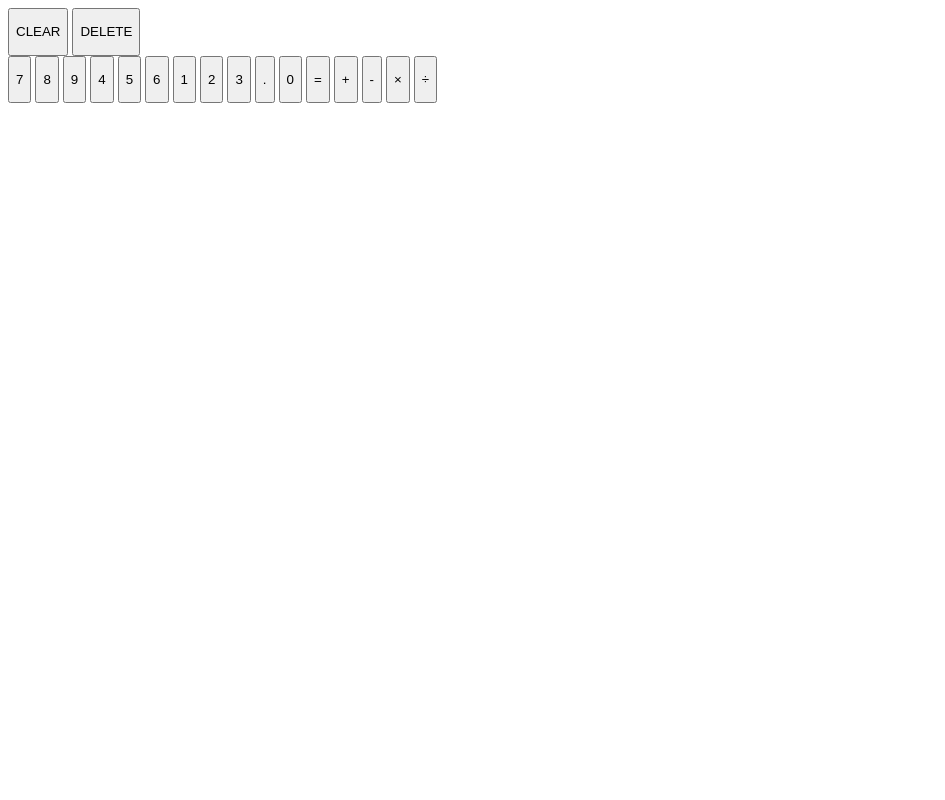
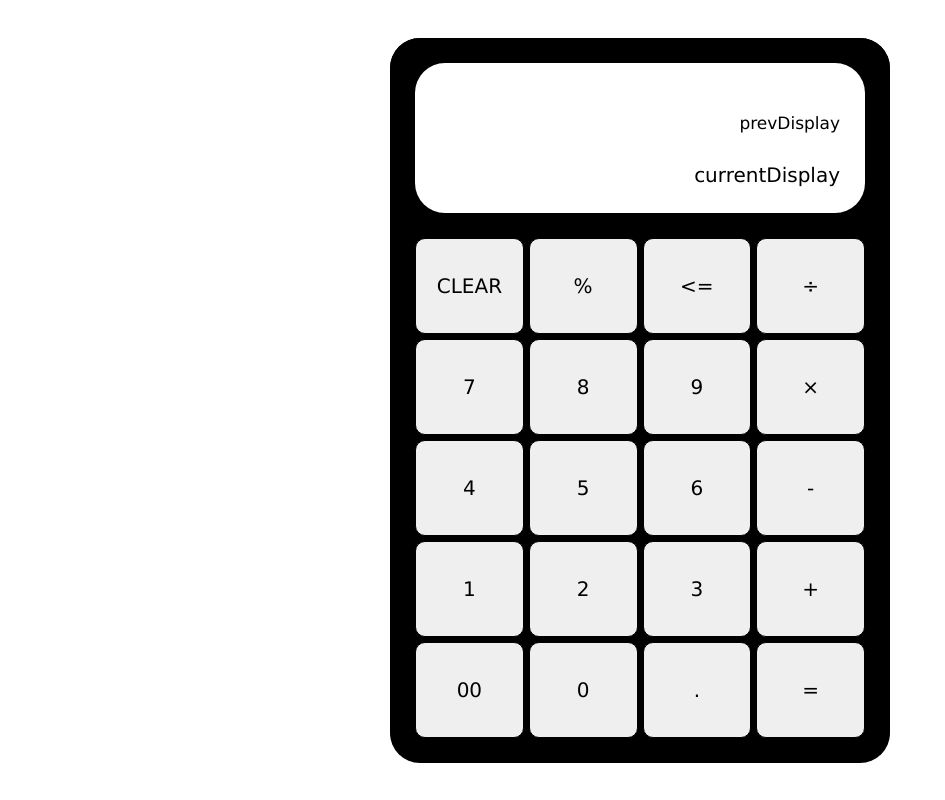
Before and after one commit to kepplin/odin-calculator, a plain HTML site: page index.html in a window 1280 px wide. Shown: the whole page, without its empty margins (0-945 px from the left). Drawn offline with Linux system fonts and the light colour scheme.

Commit message:
Style calculator buttons
This took a while because I encountered an error. I was attempting to get my button text to grow in size when the button was hovered over, for this I used the 'transform: scale(2)' property. What I failed to realise however was that this increased the container size of the button text, causing it to overflow to take the space of the other buttons. Hence once I hovered over a button and attempted to hover over a different button, my cursor would have to be far enough away from the first button for the effect to take place. So instead of using transform, I simply increased the font size once the button was hovered, achieving the intended effect without increasing the size of the container.

```diff
--- a/index.html
+++ b/index.html
@@ -11,31 +11,41 @@
 <body>
     <div class="calcBody">
         <div class="calcDisplay">
-            <div class="prevDisplay"></div>
-            <div class="currentDisplay"></div>
+            <div class="screenDisplay">
+                <div class="prevDisplay">prevDisplay</div>
+                <div class="currentDisplay">currentDisplay</div>
+            </div>
         </div>
         <div class="buttonsBody">
-            <div class="removalButtons">
-                <button class="clearButton"><p class="buttonsText">CLEAR</p></button>
-                <button class="deleteButton"><p class="buttonsText">DELETE</p></button>
-            </div>
             <div class="numberButtons">
-                <button class="sevenButton"><p class="buttonsText">7</p></button>
-                <button class="eightButton"><p class="buttonsText">8</p></button>
-                <button class="nineButton"><p class="buttonsText">9</p></button>
-                <button class="fourButton"><p class="buttonsText">4</p></button>
-                <button class="fiveButton"><p class="buttonsText">5</p></button>
-                <button class="sixButton"><p class="buttonsText">6</p></button>
-                <button class="oneButton"><p class="buttonsText">1</p></button>
-                <button class="twoButton"><p class="buttonsText">2</p></button>
-                <button class="threeButton"><p class="buttonsText">3</p></button>
-                <button class="decimalButton"><p class="buttonsText">.</p></button>
-                <button class="zeroButton"><p class="buttonsText">0</p></button>
-                <button class="equalsButton"><p class="buttonsText">=</p></button>
-                <button class="plusButton"><p class="buttonsText">+</p></button>
-                <button class="minusButton"><p class="buttonsText">-</p></button>
-                <button class="multiplyButton"><p class="buttonsText">×</p></button>
-                <button class="divideButton"><p class="buttonsText">÷</p></button>
+                <button class="clearButton inputButton"><span class="buttonsText">CLEAR</span></button>
+                <button class="percentButton inputButton"><span class="buttonsText">%</span></button>
+                <button class="deleteButton inputButton"><span class="buttonsText"><=</span></button>
+                <button class="divideButton inputButton"><span class="buttonsText">÷</span></button>
+
+                <button class="sevenButton inputButton"><span class="buttonsText">7</span></button>
+                <button class="eightButton inputButton"><span class="buttonsText">8</span></button>
+                <button class="nineButton inputButton"><span class="buttonsText">9</span></button>
+                <button class="multiplyButton inputButton"><span class="buttonsText">×</span></button>
+
+                <button class="fourButton inputButton"><span class="buttonsText">4</span></button>
+                <button class="fiveButton inputButton"><span class="buttonsText">5</span></button>
+                <button class="sixButton inputButton"><span class="buttonsText">6</span></button>
+                <button class="minusButton inputButton"><span class="buttonsText">-</span></button>
+
+                <button class="oneButton inputButton"><span class="buttonsText">1</span></button>
+                <button class="twoButton inputButton"><span class="buttonsText">2</span></button>
+                <button class="threeButton inputButton"><span class="buttonsText">3</span></button>
+                <button class="plusButton inputButton"><span class="buttonsText">+</span></button>
+
+                <button class="doubleZeroButton inputButton"><span class="buttonsText">00</span></button>
+                <button class="zeroButton inputButton"><span class="buttonsText">0</span></button>
+                <button class="decimalButton inputButton"><span class="buttonsText">.</span></button>
+                <button class="equalsButton inputButton"><span class="buttonsText">=</span></button>
+
+
+
+
             </div>
         </div>
     </div>
--- a/style.css
+++ b/style.css
@@ -0,0 +1,101 @@
+html, body{
+    display: flex;
+    justify-content: center;
+    align-items: center;
+    height: 100%;
+    padding: 0;
+    margin: 0;
+}
+.calcBody{
+    display: flex;
+    background-color: black;
+    width: 500px;
+    height: 700px;
+    border-bottom: 25px solid black;
+    border-radius: 30px;
+}
+.buttonsBody{
+    display: flex;
+    width: 100%;
+    height: 500px;
+    align-self: flex-end;
+}
+.calcDisplay{
+    display: flex;
+    background-color: black;
+    height: 200px;
+    width: 500px;
+    position: absolute;
+    justify-content: center;
+    border-radius: 30px;
+}
+.screenDisplay{
+    display: flex;
+    align-self: center;
+    background-color: white;
+    width: 450px;
+    height: 150px;
+    justify-content: flex-end;
+    border-radius: 30px;
+}
+.currentDisplay{
+    display: flex;
+    align-self: flex-end;
+    justify-self: end;
+    height: 50px;
+    width: 100%;
+    justify-content: flex-end;
+    margin-right: 25px;
+    font-family: Verdana, Geneva, Tahoma, sans-serif;
+    font-size: 20px;
+}
+.prevDisplay{
+    display: flex;
+    justify-content: flex-end;
+    align-items: flex-start;
+    width: 85%;
+    height: 50px;
+    position: absolute;
+    margin-top: 50px;
+    margin-right: 25px;
+    font-family: Verdana, Geneva, Tahoma, sans-serif;
+    font-size: 17px;
+}
+.numberButtons{
+    display: grid;
+    grid-template-columns: 1fr 1fr 1fr 1fr;
+    grid-template-rows: 1fr 1fr 1fr 1fr 1fr;
+    width: 450px;
+    height: 500px;
+    gap: 5px;
+}
+.inputButton{
+    padding: 0px;
+    margin: 0px;
+    border: 1px solid black;
+    border-radius: 10px;
+    transition: 200ms;
+}
+.inputButton:hover{
+    background-color: darkgray;
+    cursor: pointer;
+}
+.buttonsText:hover{
+    font-size: 30px;
+}
+.buttonsText{
+    padding: 0;
+    margin: 0;
+    font-size: 20px;
+    font-family: Verdana, Geneva, Tahoma, sans-serif;
+    transition: 150ms;
+    display: flex;
+    align-items: center;
+    justify-content: center;
+    height: 100%;
+    width: 100%;
+}
+.buttonsBody{
+    display: flex;
+    justify-content: center;
+}
```
